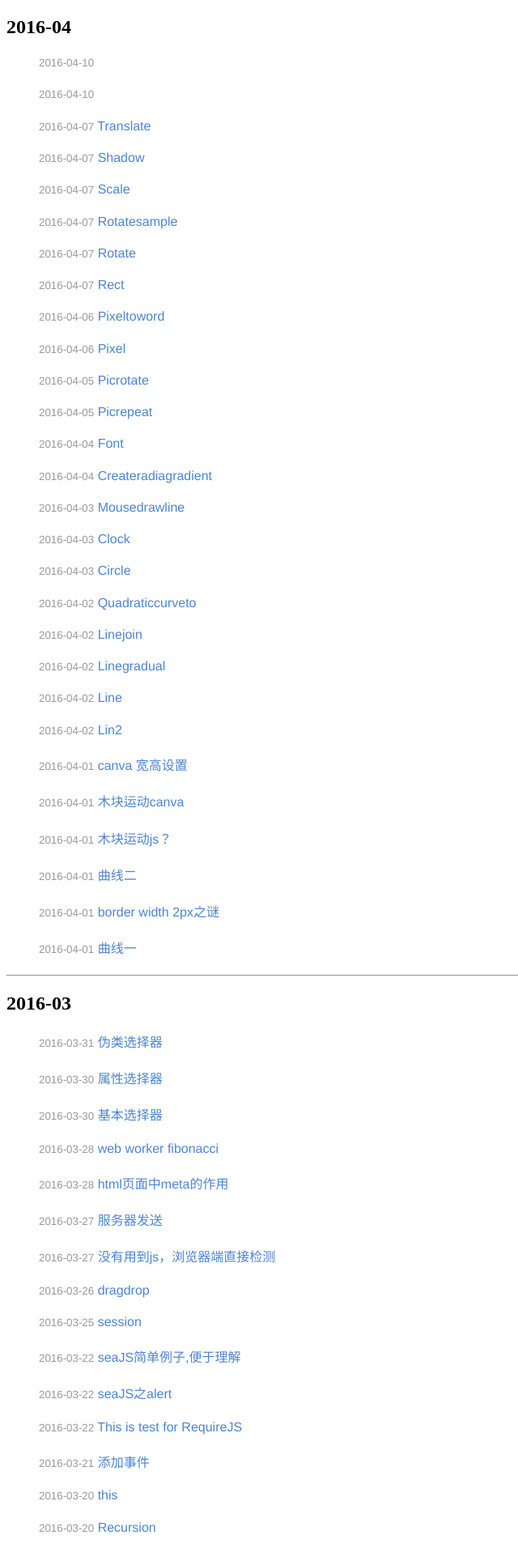
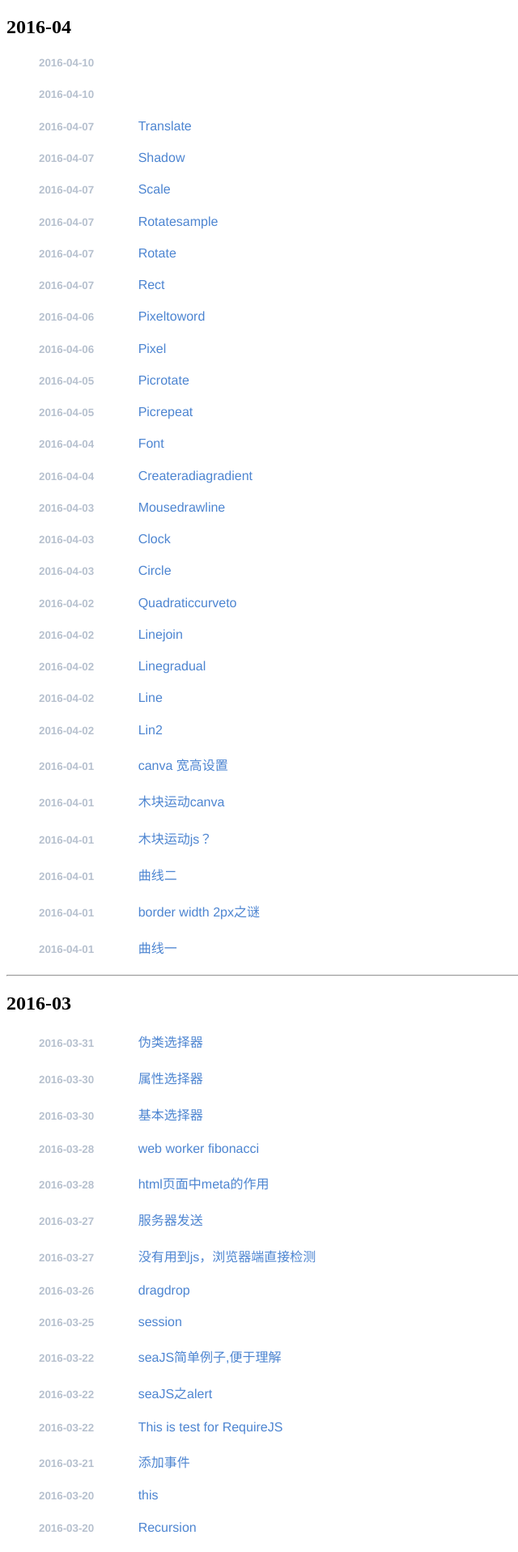
Before and after one commit to hannahGu/blog, a Jekyll site: the page built from index.html, in a window 1280 px wide. Shown: the top 1917 px of the page at 81% size, without its empty margins (0-640 px from the left). Built offline with Jekyll 4.4.1, drawn with Linux system fonts in a browser that asks for light colours.

Commit message:
fix1 index

```diff
--- a/index.html
+++ b/index.html
@@ -26,8 +26,8 @@ title: 我的Blog
                 text-decoration: underline;
             }
             small{
-                color:#999;
-                width:150px;
+                color:#b6c0ce;
+                margin-right:50px;
             }
         </style>
     </head>
@@ -43,10 +43,9 @@ title: 我的Blog
   {% endif %}
   <li>
     <h4>
-      <a href="{{ site.baseurl }}{{ post.url }}">
-          <small>{{ post.date | date: "%Y-%m-%d" }}</small>
+        <small>{{ post.date | date: "%Y-%m-%d" }}</small>
+        <a href="{{ site.baseurl }}{{ post.url }}">
           <span>{{ post.title }}</span>
-
       </a>
     </h4>
   </li>
```
